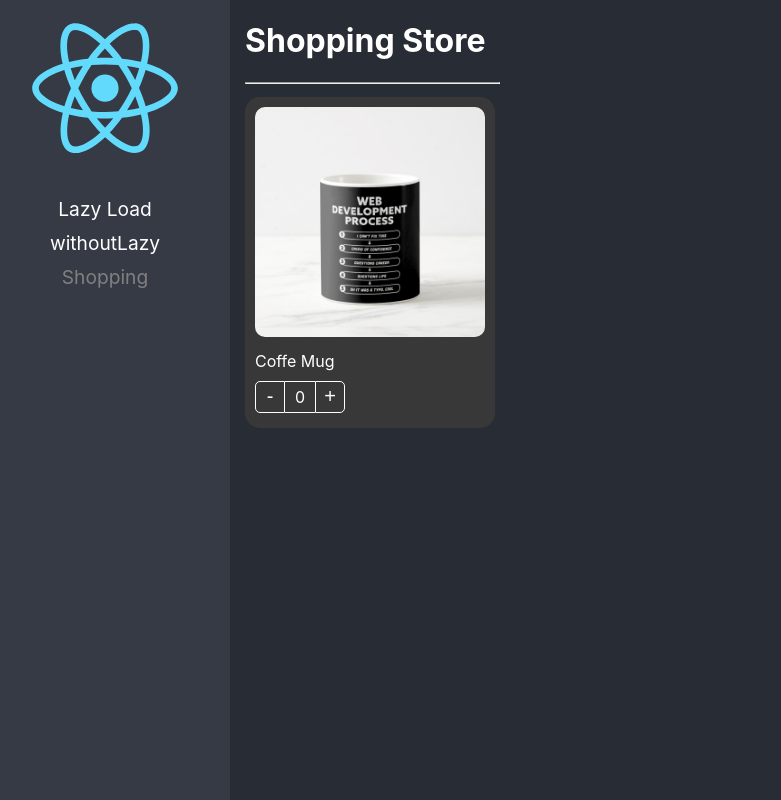
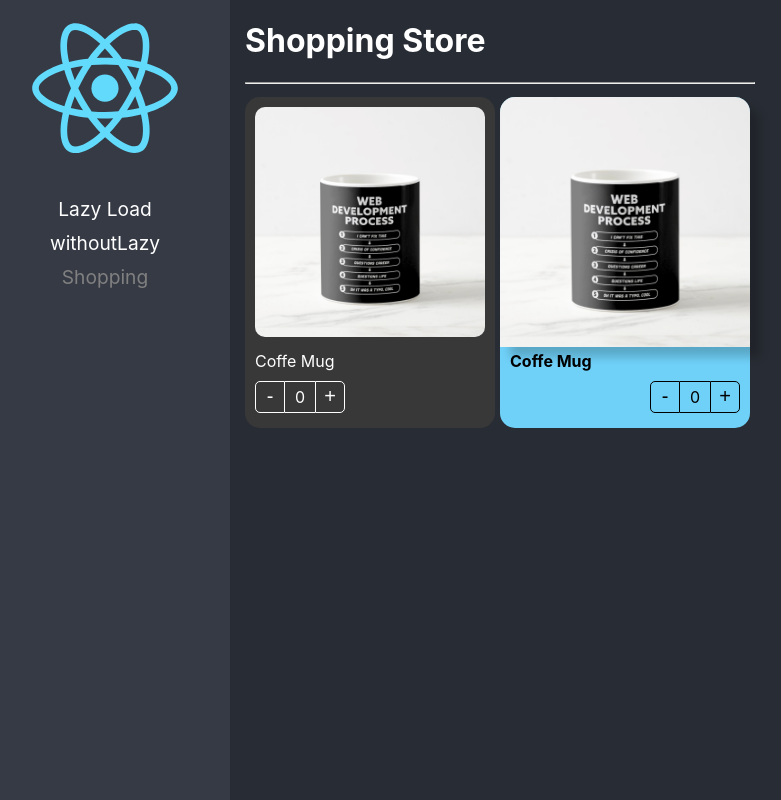
Before and after one commit to ldanielabe/React-Pro, a React (Create React App) app: page /shopping in a window 1280 px wide. Shown: the whole page, without its empty margins (20-801 px from the left). Built offline with nearby package versions, Linux system fonts and the light colour scheme.

Commit message:
Implementation of pattern styles

```diff
--- a/src/ComponentPatterns/Components/ProductButtons.tsx
+++ b/src/ComponentPatterns/Components/ProductButtons.tsx
@@ -1,15 +1,15 @@
 import { useContext } from "react";
 import { ProductContext } from "./ProductCard";
 import styles from '../Styles/styles.module.css'
-import { PropsStyle } from '../Interfaces/Interfaces';
+import { PropStyle } from '../Interfaces/Interfaces';
 
 
-export const ProductButtons = ({className}:PropsStyle)=>{
+export const ProductButtons = ({className, style}:PropStyle)=>{
 
     const {increaseBy, counter} = useContext(ProductContext);
 
     return (
-    <div className={`${styles.buttonsContainer} ${className}`}>
+    <div className={`${styles.buttonsContainer} ${className}`} style={style}>
       <button className={`${styles.buttonMinus}`} onClick={()=>increaseBy(-1)}>-</button>
       <div className={styles.countLabel}>{counter}</div>
       <button className={styles.buttonAdd} onClick={()=>increaseBy(1)}>+</button>
--- a/src/ComponentPatterns/Components/ProductCard.tsx
+++ b/src/ComponentPatterns/Components/ProductCard.tsx
@@ -9,7 +9,7 @@ import styles from '../Styles/styles.module.css'
 export const ProductContext = createContext({} as ProductContextProps);
 const { Provider } = ProductContext;
 
-export const ProductCard = ({children, product, className}: Props) => {
+export const ProductCard = ({children, product, className, style}: Props) => {
 
   const {counter,increaseBy} = useProduct();
 
@@ -19,7 +19,7 @@ export const ProductCard = ({children, product, className}: Props) => {
     counter,
     increaseBy
   }}>
-    <div className={`${styles.productCard} ${className}`}>
+    <div className={`${styles.productCard} ${className}`} style={style}>
 
         {children}
 
--- a/src/ComponentPatterns/Components/ProductImage.tsx
+++ b/src/ComponentPatterns/Components/ProductImage.tsx
@@ -1,10 +1,10 @@
 import { useContext } from "react";
 import noImage from '../assets/noimage.jpg'
-import { PropsStyle } from "../Interfaces/Interfaces";
+import { PropStyle } from "../Interfaces/Interfaces";
 import styles from '../Styles/styles.module.css'
 import { ProductContext } from './ProductCard';
 
-export const ProductImage = ({className}:PropsStyle)=>{
+export const ProductImage = ({className, style}:PropStyle)=>{
 
     const { product } = useContext(ProductContext);
 
@@ -12,5 +12,5 @@ export const ProductImage = ({className}:PropsStyle)=>{
 
     product.img? showToImage=product.img : showToImage=noImage;
 
-  return <img className={`${styles.productImg} ${className}`} src={showToImage} alt="Product" />
+  return <img className={`${styles.productImg} ${className}`} src={showToImage} style={style} alt="Product" />
   }
--- a/src/ComponentPatterns/Components/ProductTitle.tsx
+++ b/src/ComponentPatterns/Components/ProductTitle.tsx
@@ -1,12 +1,12 @@
 import { useContext } from "react";
 import { ProductContext } from "./ProductCard";
 import styles from '../Styles/styles.module.css';
-import { PropsStyle } from '../Interfaces/Interfaces';
+import { PropStyle } from '../Interfaces/Interfaces';
 
 
-export const ProductTitle = ({className}:PropsStyle)=>{
+export const ProductTitle = ({className, style}:PropStyle)=>{
 
     const {product} = useContext(ProductContext);
 
-  return <span className={`${styles.productDescription} ${className}`}>{product.name} </span>
+  return <span className={`${styles.productDescription} ${className}`} style={style}>{product.name} </span>
 }
--- a/src/ComponentPatterns/Pages/ShopingPage.tsx
+++ b/src/ComponentPatterns/Pages/ShopingPage.tsx
@@ -17,11 +17,23 @@ export const ShopingPage = () => {
       <div style={{display: 'flex', flexDirection: 'row', flexWrap: 'wrap'}}>
         <ProductCard product={product} className="bg-dark">
           <>
-            <ProductCard.Image className="custom-image" />
+            <ProductCard.Image className="custom-image"/>
 
             <ProductCard.Title className="text-white"/>
 
             <ProductCard.Buttons className="custom-buttons" />
+          </>
+        </ProductCard>
+
+        <ProductCard product={product} style={{background:'#70D1F8'}}>
+          <>
+            <ProductCard.Image style={{boxShadow:'10px 10px 10px rgba(0,0,0,0.2)'}}/>
+
+            <ProductCard.Title style={{fontWeight:'bold'}}/>
+
+            <ProductCard.Buttons style={{
+              display:'flex',
+              justifyContent:'end'}}/>
           </>
         </ProductCard>
       </div>
```
Also changed, not shown: src/ComponentPatterns/Interfaces/Interfaces.ts (+8 -6 lines).
